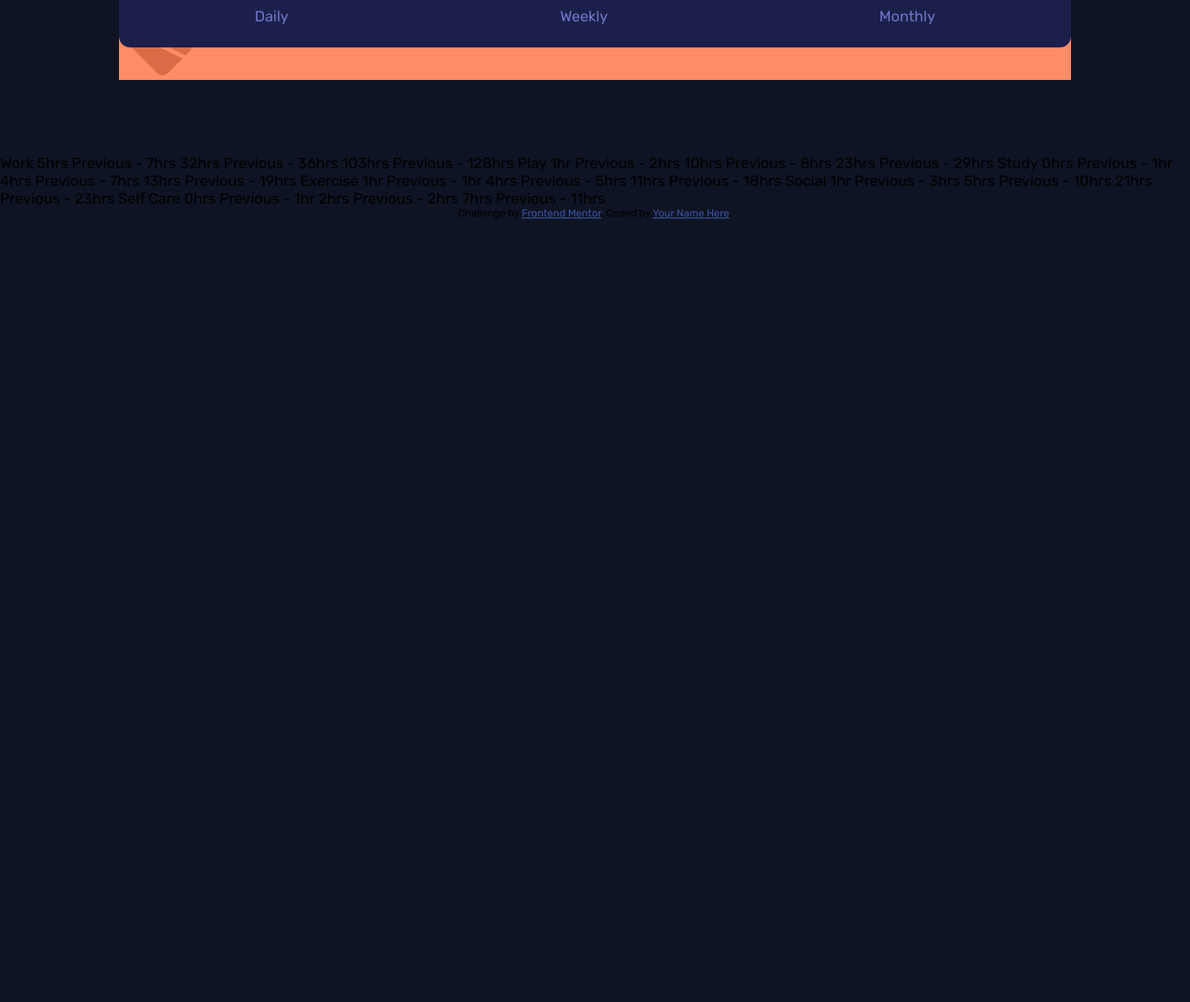
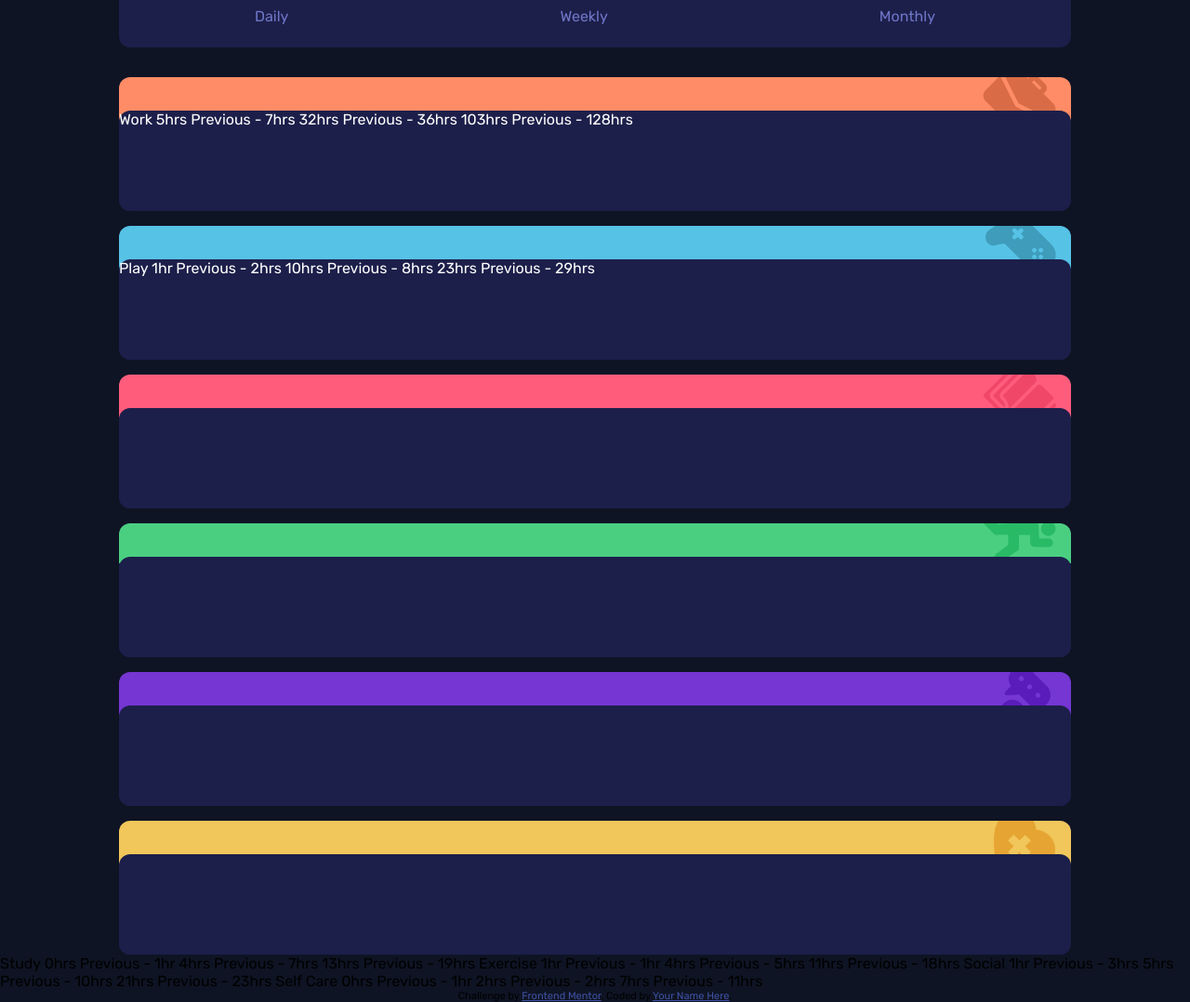
Before and after one commit to RokuFSD/time-tracking-dashboard, a plain HTML site: page index.html in a window 1280 px wide. Shown: the part 133-1211 px from the top of the page at 93% size. Before the commit the page ends 800 px from the top, so only its background shows below. Drawn offline with Linux system fonts and the light colour scheme.

Commit message:
card icons 50%

```diff
--- a/assets/sass/_global.scss
+++ b/assets/sass/_global.scss
@@ -88,7 +88,6 @@ li {
 /*====================== DASHBOARD ====================*/
 
 .dashboard {
-
   &__main {
     @include flex-container(column, center, space-between, wrap);
     position: relative;
@@ -98,7 +97,7 @@ li {
       z-index: 30;
       background: $pr-blue;
       color: $white;
-      border-radius: 0 0 .75rem .75rem;
+      border-radius: .75rem;
       padding-inline-start: 1.5rem;
       padding-block: 1rem;
 
@@ -114,35 +113,60 @@ li {
         font-weight: $font-small;
       }
 
-      p{
-	font-size: .9em;
+      p {
+        font-size: 0.9em;
         color: $nt-pale-blue;
       }
-
     }
 
-    &-selector{
+    &-selector {
       width: 100%;
       position: absolute;
       bottom: -4rem;
       background: $nt-dark-blue;
-      border-radius: 0 0 .75rem .75rem;
+      border-radius: 0 0 0.75rem 0.75rem;
 
-      ul{
+      ul {
         height: 5rem;
         @include flex-container(row, space-around, flex-end, wrap);
         padding-block: 2rem 1.5rem;
-	color:  $nt-desaturated-blue;
+        color: $nt-desaturated-blue;
       }
-
     }
   }
 
-  &__card{
+  &__card {
+    position: relative;
+    overflow: hidden;
+    height: 9rem;
     background: $nt-dark-blue;
+    border-radius: .75rem;
 
-    &-data{
-      border-radius: .75rem;
+    .card__icon{
+      width: 100%;
+      position: absolute;
+      top: -.75rem;
+
+      img{
+	float: right;
+	padding-inline-end: 1rem;
+      }
+    }
+    /*
+    img {
+      position: absolute;
+      top: -.75rem;
+      right: 1rem;
+    }
+    */
+
+    &-data {
+      position: absolute;
+      width: 100%;
+      height: 100%;
+      top: 2.25rem;
+      background: $nt-dark-blue;
+      border-radius: inherit;
       color: $white;
     }
   }
@@ -150,6 +174,41 @@ li {
 
 /*========================= CARDS ========================*/
 
-#work{
+#work {
+  .card__icon{
     background: $pr-orange;
   }
+
+  margin-block-start: 5rem;
+
+}
+
+#play {
+  .card__icon{
+    background: $pr-soft-blue;
+  }
+}
+
+#study {
+  .card__icon{
+    background: $pr-light-red;
+  }
+}
+
+#exercise {
+  .card__icon{
+    background: $pr-lime-green;
+  }
+}
+
+#social {
+  .card__icon{
+    background: $pr-violet;
+  }
+}
+
+#self-care {
+  .card__icon{
+    background: $pr-soft-orange;
+  }
+}
--- a/index.html
+++ b/index.html
@@ -53,35 +53,10 @@
         </div>
 
         <div class="dashboard__card" id=work>
+	  <div class="card__icon">
 	    <img src="/assets/images/icon-work.svg" alt="">
-          <div class="dashboard__card-data"></div>
 	  </div>
-
-        <div class="dashboard__card" id=play>
-          <div class="dashboard__card-data"></div>
-        </div>
-
-        <div class="dashboard__card">
-          <div class="dashboard__card-data"></div>
-        </div>
-
-        <div class="dashboard__card">
-          <div class="dashboard__card-data"></div>
-        </div>
-
-        <div class="dashboard__card">
-          <div class="dashboard__card-data"></div>
-        </div>
-
-        <div class="dashboard__card">
-          <div class="dashboard__card-data"></div>
-        </div>
-      </div>
-    </main>
-
-    <!-- ================== FOOTER ==================== -->
-    <footer class="container"></footer>
-
+          <div class="dashboard__card-data">
 	    Work 5hrs
 	    <!-- daily -->
 	    Previous - 7hrs
@@ -94,7 +69,14 @@
 	    <!-- monthly -->
 	    Previous - 128hrs
 	    <!-- monthly -->
+	  </div>
+        </div>
 
+        <div class="dashboard__card" id="play">
+	  <div class="card__icon">
+	    <img src="/assets/images/icon-play.svg" alt="">
+	  </div>
+          <div class="dashboard__card-data">
 	    Play 1hr
 	    <!-- daily -->
 	    Previous - 2hrs
@@ -107,6 +89,47 @@
 	    <!-- monthly -->
 	    Previous - 29hrs
 	    <!-- monthly -->
+	  </div>
+        </div>
+
+        <div class="dashboard__card" id="study">
+	  <div class="card__icon">
+	    <img src="/assets/images/icon-study.svg" alt="">
+	  </div>
+	  <div class="dashboard__card-data">
+	  </div>
+        </div>
+
+        <div class="dashboard__card" id="exercise">
+	  <div class="card__icon">
+	    <img src="/assets/images/icon-exercise.svg" alt="">
+	  </div>
+          <div class="dashboard__card-data">
+	  </div>
+        </div>
+
+        <div class="dashboard__card" id="social">
+	  <div class="card__icon">
+	    <img src="/assets/images/icon-social.svg" alt="">
+	  </div>
+          <div class="dashboard__card-data">
+	  </div>
+        </div>
+
+        <div class="dashboard__card" id="self-care">
+	  <div class="card__icon">
+	    <img src="/assets/images/icon-self-care.svg" alt="">
+	  </div>
+          <div class="dashboard__card-data">
+	  </div>
+        </div>
+
+      </div>
+    </main>
+
+    <!-- ================== FOOTER ==================== -->
+    <footer class="container"></footer>
+
 
     Study 0hrs
     <!-- daily -->
```
Also changed, not shown: assets/css/main.css, 1 other file. Lines whose indentation alone changed are shown as unchanged.
